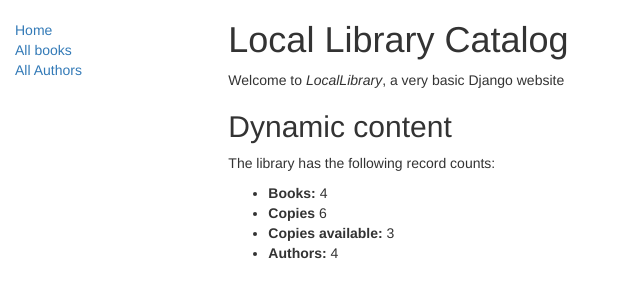
After one commit to tkovalsky/locallibrary, a Django app: page /catalog/ in a window 1280 px wide. The commit adds this page. Shown: the top 300 px of the page, without its empty margins (0-640 px from the left). Run offline with Django 3.2, Linux system fonts and the light colour scheme; data comes from the database, SQL or seed files in the repository; some libraries are stand-ins or nearby versions.

Commit message:
added the home page template

```diff
--- /dev/null
+++ b/catalog/static/css/styles.css
@@ -0,0 +1,5 @@
+.sidebar-nav {
+    margin-top: 20px;
+    padding: 0;
+    list-style: none;
+}
--- a/catalog/templates/base_generic.html
+++ b/catalog/templates/base_generic.html
@@ -21,12 +21,15 @@
 			<div class="col-sm-2">
 			{% block sidebar %}
 			<ul class="sidebar-nav">
-				<li><a href={% url 'index' %}">Home</a></li>
+				<li><a href="{% url 'index' %}">Home</a></li>
 				<li><a href="">All books</a></li>
 				<li><a href="">All Authors</a></li>
 			</ul>
 			{% endblock %}
 			</div>
+			<div class="col-sm-10">
+			{% block content %} {% endblock %}
+			</div>
 		</div>
 	</div>
 </body>
--- /dev/null
+++ b/catalog/templates/index.html
@@ -0,0 +1,19 @@
+{% extends "base_generic.html" %}
+
+{% block content %}
+<h1>Local Library Catalog </h1>
+
+   <p> Welcome to <em>LocalLibrary</em>, a very basic Django website </p>
+
+<h2>Dynamic content</h2>
+
+   <p> The library has the following record counts:</p>
+
+   <ul>
+      <li><strong>Books:</strong> {{ num_books }} </li>
+      <li><strong>Copies</strong> {{ num_instances }} </li>
+      <li><strong>Copies available:</strong> {{ num_instances_available }}</li>
+      <li><strong>Authors:</strong> {{ num_authors }}</li>
+   </ul>
+
+{% endblock %}
--- a/catalog/views.py
+++ b/catalog/views.py
@@ -21,6 +21,6 @@ def index(request):
             'num_books':num_books,
             'num_instances':num_instances,
             'num_instances_available':num_instances_available,
-            'num_authors':num_authors
+            'num_authors':num_authors,
         },
     )
```
Also changed, not shown: 3 other files.
